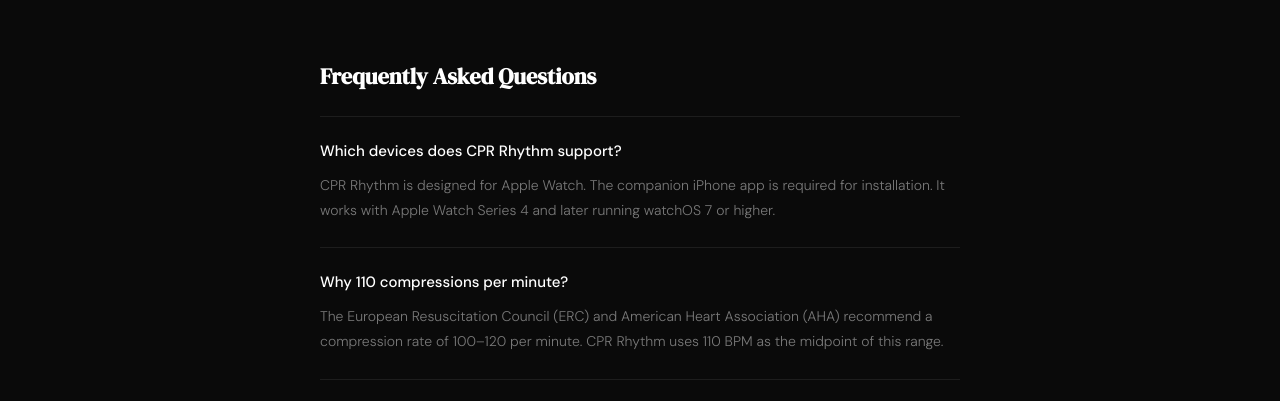
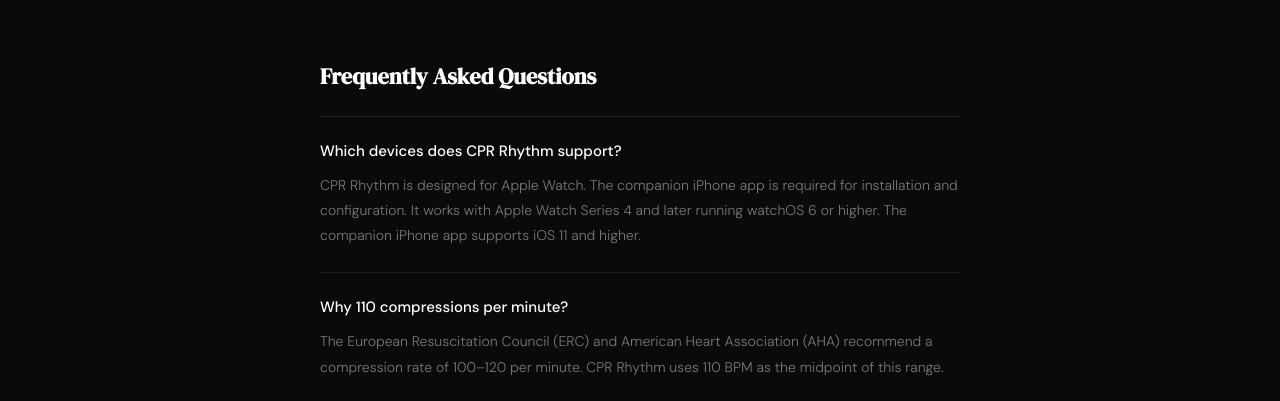
Before and after one commit to JasperKimmel/CPRRhythm, a plain HTML site: page support.html in a window 1280 px wide. Shown: the part 334-735 px from the top of the page. Drawn offline with Linux system fonts and the light colour scheme.

Commit message:
Update support.html

```diff
--- a/support.html
+++ b/support.html
@@ -275,7 +275,7 @@
 
     <div class="faq-item">
       <p class="faq-q">Which devices does CPR Rhythm support?</p>
-      <p class="faq-a">CPR Rhythm is designed for Apple Watch. The companion iPhone app is required for installation. It works with Apple Watch Series 4 and later running watchOS 7 or higher.</p>
+      <p class="faq-a">CPR Rhythm is designed for Apple Watch. The companion iPhone app is required for installation and configuration. It works with Apple Watch Series 4 and later running watchOS 6 or higher. The companion iPhone app supports iOS 11 and higher.</p>
     </div>
 
     <div class="faq-item">
```
